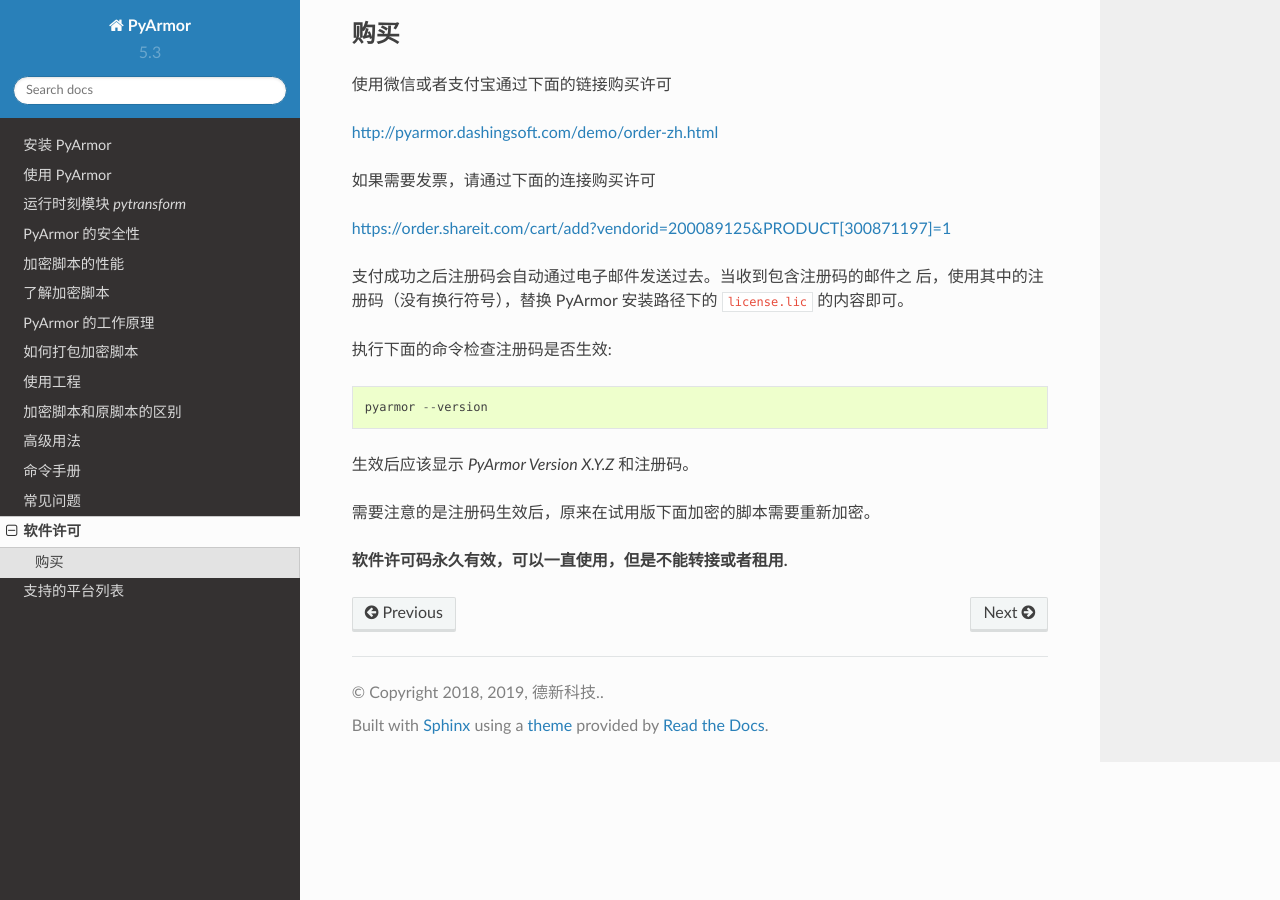
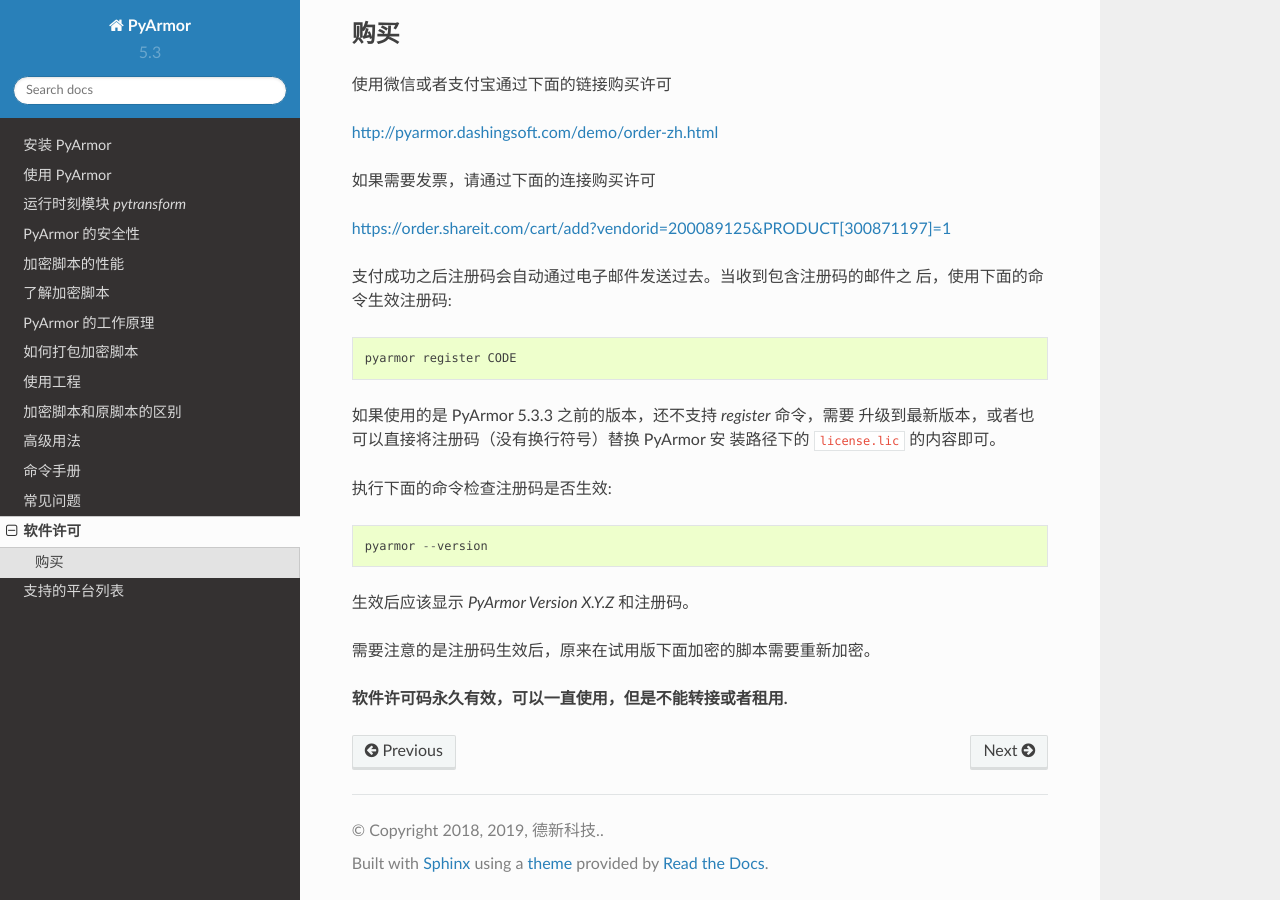
Before and after one commit to dashingsoft/pyarmor-docs-zh, a Sphinx documentation site: the page built from docs/license.rst, in a window 1280 px wide and 900 px high, scrolled down 562 px. Built offline with Sphinx 7.4.7 and the Read the Docs theme 2.0.0, drawn with Linux system fonts in a browser that asks for light colours.

Commit message:
Refine register process

```diff
--- a/docs/license.rst
+++ b/docs/license.rst
@@ -34,8 +34,13 @@
 https://order.shareit.com/cart/add?vendorid=200089125&PRODUCT[300871197]=1
 
 支付成功之后注册码会自动通过电子邮件发送过去。当收到包含注册码的邮件之
-后，使用其中的注册码（没有换行符号），替换 PyArmor 安装路径下的
-:file:`license.lic` 的内容即可。
+后，使用下面的命令生效注册码::
+
+    pyarmor register CODE
+
+如果使用的是 PyArmor 5.3.3 之前的版本，还不支持 `register` 命令，需要
+升级到最新版本，或者也可以直接将注册码（没有换行符号）替换 PyArmor 安
+装路径下的 :file:`license.lic` 的内容即可。
 
 执行下面的命令检查注册码是否生效::
 
```
